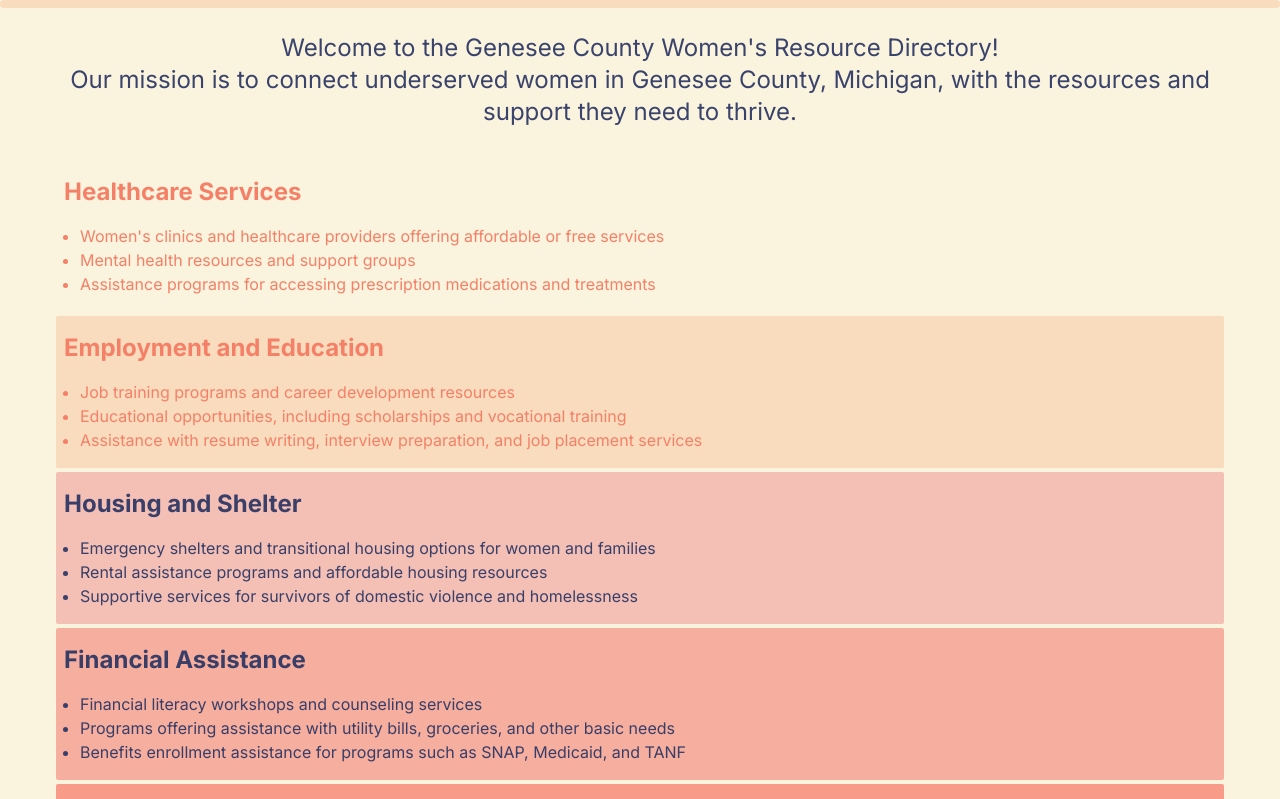
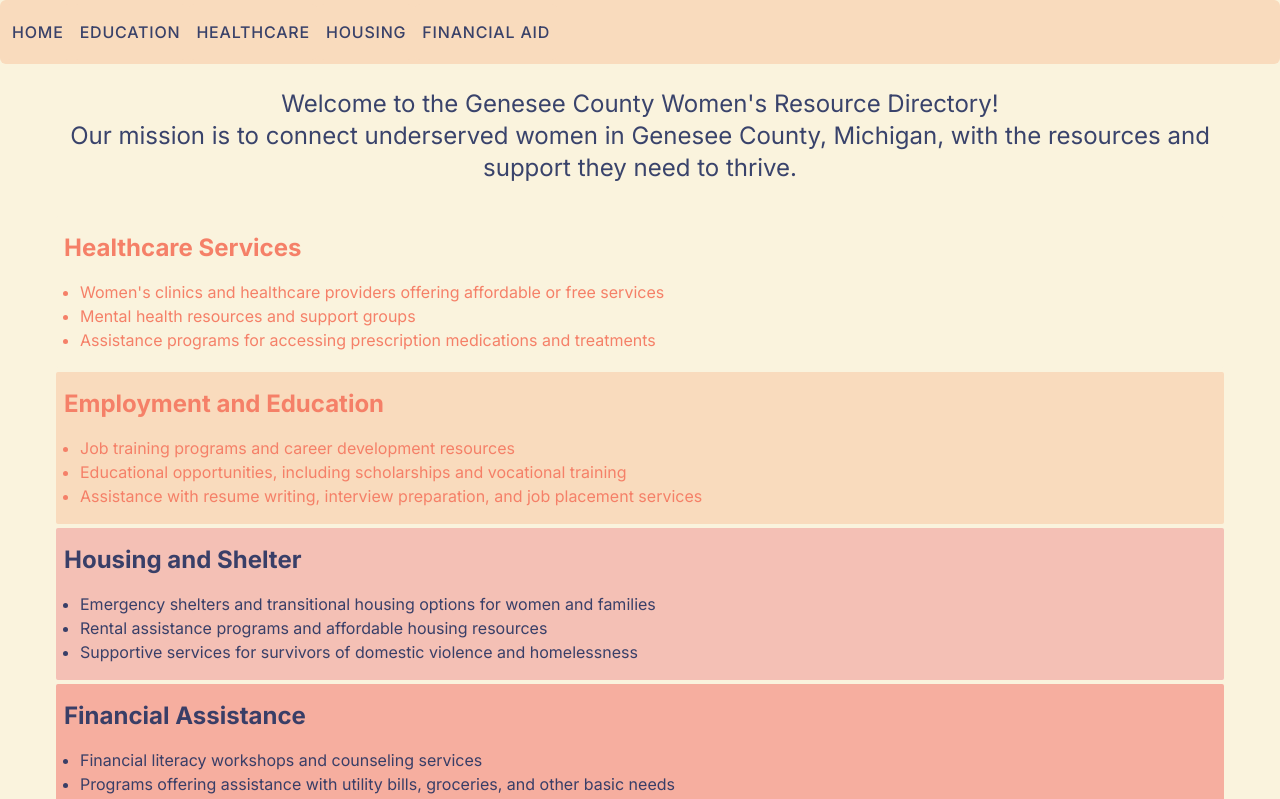
Before and after one commit to YouGuavas/gencowomen, a Next.js app: page / in a window 1280 px wide. Shown: the top 799 px of the page. Built offline with nearby package versions, Linux system fonts and the light colour scheme.

Commit message:
Readd window

```diff
--- a/components/Nav.tsx
+++ b/components/Nav.tsx
@@ -11,6 +11,27 @@ export function Nav() {
 		setIsMenuOpen(!isMenuOpen);
 	};
 
+	const renderHamburger = () => {
+		return (
+			<div
+				className={`flex flex-col md:flex-row ${
+					isMenuOpen || window?.innerWidth > 767 ? 'block' : 'hidden'
+				} transition-max-height duration-700 ease-in-out overflow-hidden`}
+				style={{ maxHeight: '500px' }}
+			>
+				{navLinks.map((link, index) => (
+					<Link
+						onClick={toggleMenu}
+						className="px-1 py-2 md:px-2 md:py-4 color-7 hover-color-6 background-2 hover-background-1 duration-700 rounded-md uppercase font-medium tracking-wider content-center"
+						key={index}
+						href={link.url}
+					>
+						{link.text}
+					</Link>
+				))}
+			</div>
+		);
+	};
 	return (
 		<nav
 			className={`background-2 rounded-md md:p-1 flex flex-col md:flex-row gap-1 md:gap-2 text-xs md:text-base`}
@@ -44,23 +65,7 @@ export function Nav() {
 					)}
 				</svg>
 			</button>
-			<div
-				className={`flex flex-col md:flex-row ${
-					isMenuOpen ? 'block' : 'hidden'
-				} transition-max-height duration-700 ease-in-out overflow-hidden`}
-				style={{ maxHeight: '500px' }}
-			>
-				{navLinks.map((link, index) => (
-					<Link
-						onClick={toggleMenu}
-						className="px-1 py-2 md:px-2 md:py-4 color-7 hover-color-6 background-2 hover-background-1 duration-700 rounded-md uppercase font-medium tracking-wider content-center"
-						key={index}
-						href={link.url}
-					>
-						{link.text}
-					</Link>
-				))}
-			</div>
+			{renderHamburger()}
 		</nav>
 	);
 }
```
